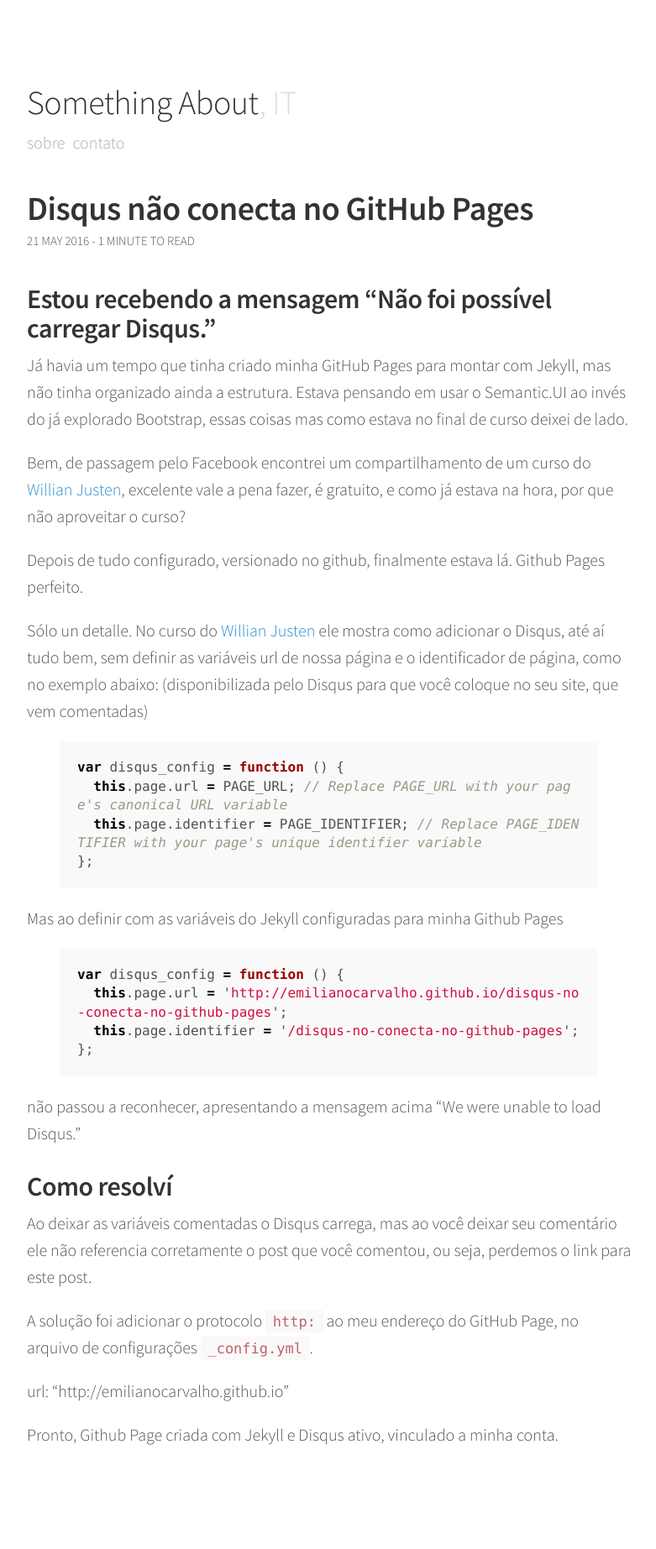
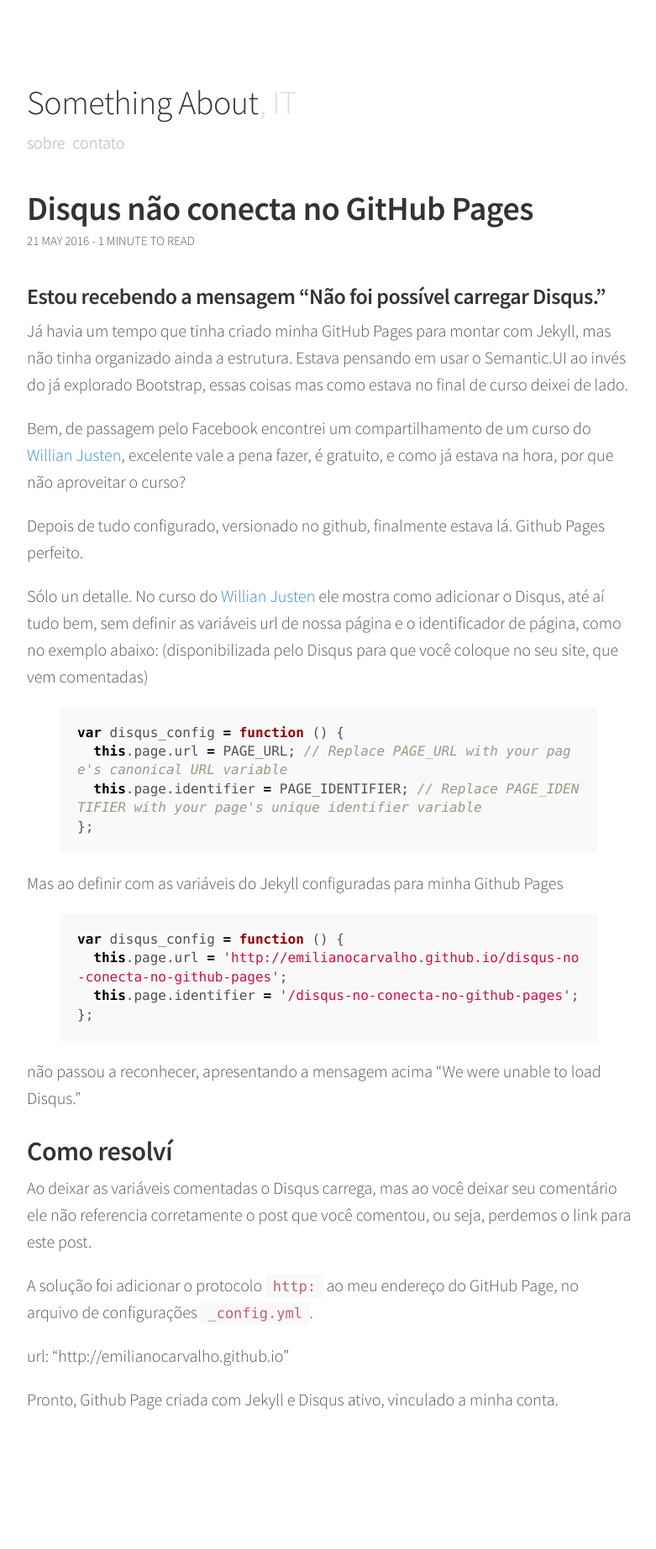
Before and after one commit to emilianocarvalho/emilianocarvalho.github.io, a Jekyll site: the page built from _posts/2016-05-21-disqus-no-conecta-no-github-pages.md, in a window 1280 px wide. Shown: the whole page at 84% size, without its empty margins (248-1029 px from the left). Built offline with Jekyll 4.4.1, drawn with Linux system fonts in a browser that asks for light colours; comment, search, counter and statistics services are not loaded; after the commit the page ends 1803 px from its top, so only the background shows below that.

Commit message:
Organizando o conteúdo

```diff
--- a/_posts/2016-05-21-disqus-no-conecta-no-github-pages.md
+++ b/_posts/2016-05-21-disqus-no-conecta-no-github-pages.md
@@ -4,7 +4,7 @@ title: "Disqus não conecta no GitHub Pages"
 date: "2016-05-21 20:22:37 -0300"
 ---
 
-## Estou recebendo a mensagem "Não foi possível carregar Disqus."
+### Estou recebendo a mensagem "Não foi possível carregar Disqus."
 
 Já havia um tempo que tinha criado minha GitHub Pages para montar com Jekyll, mas não tinha organizado ainda a estrutura. Estava pensando em usar o Semantic.UI ao invés do já explorado Bootstrap, essas coisas mas como estava no final de curso deixei de lado.
 
```
Also changed, not shown: contact.md (+0 -1 lines).
